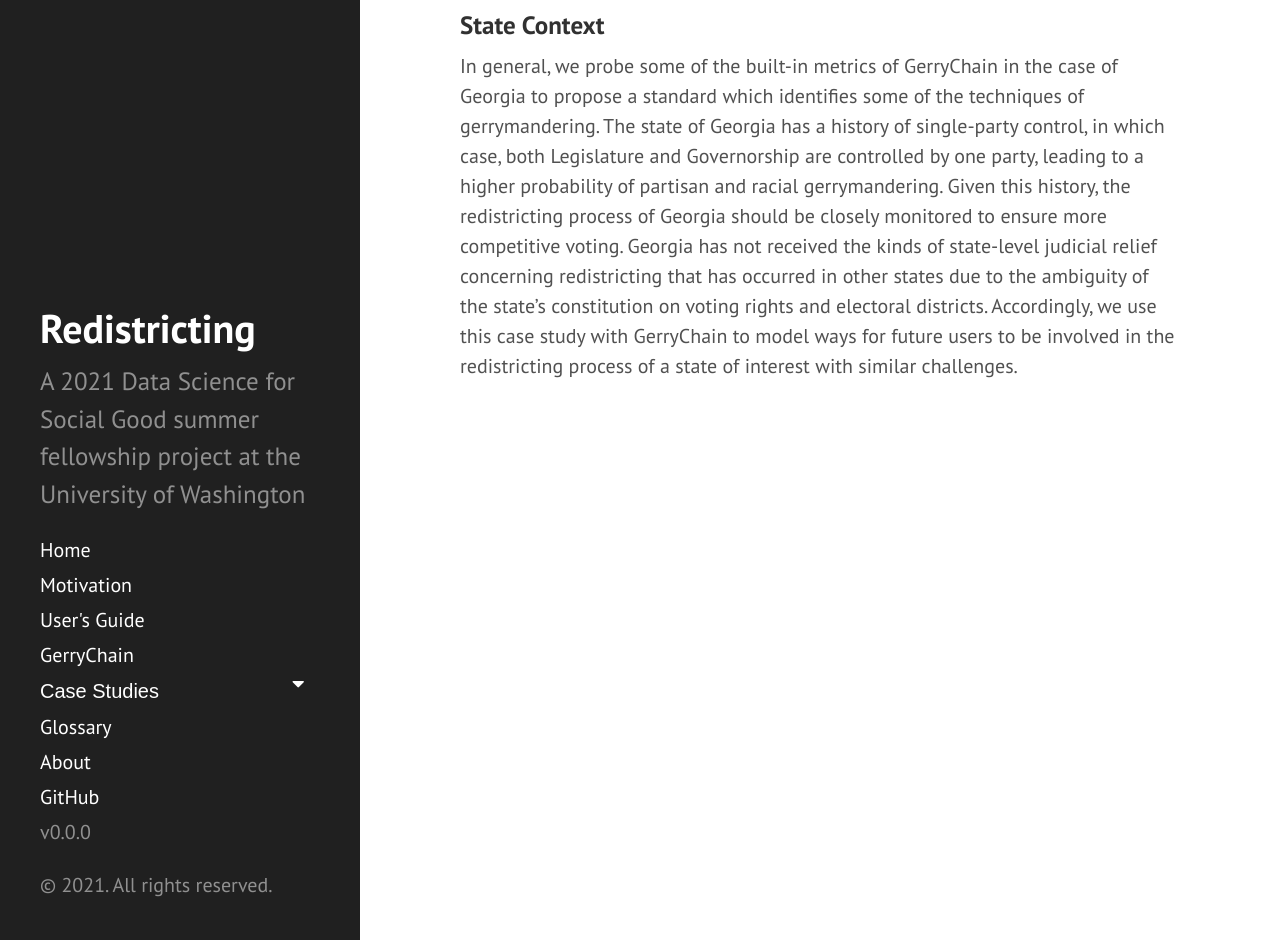
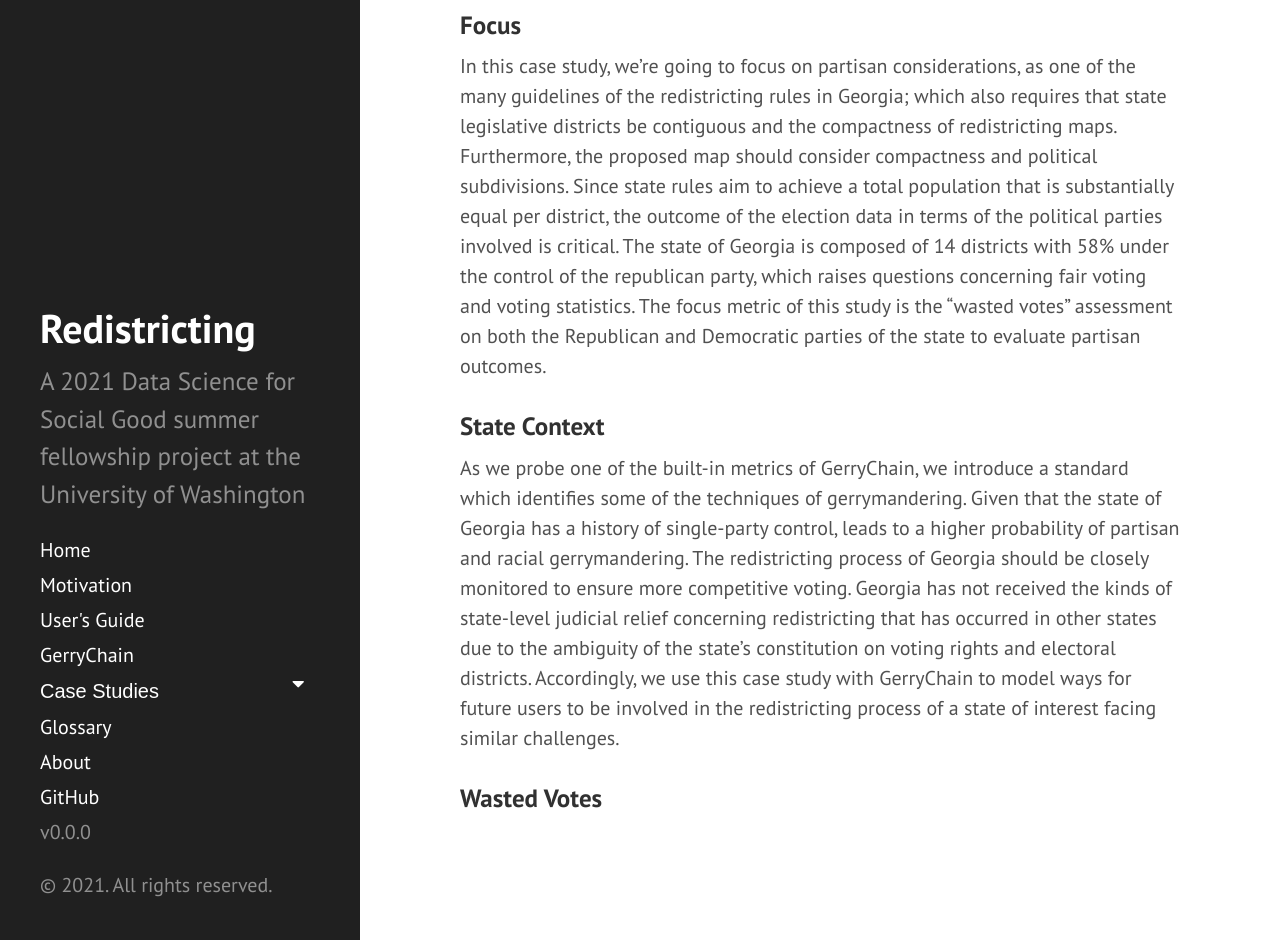
Before and after one commit to uwescience/DSSG2021-redistricting-website, a Jekyll site: the page built from georgia.md, in a window 1280 px wide and 1400 px high. Shown: the part 460-1400 px from the top of the window. Built offline with Jekyll 4.4.1, drawn with Linux system fonts in a browser that asks for light colours.

Commit message:
Update georgia.md

```diff
--- a/georgia.md
+++ b/georgia.md
@@ -5,5 +5,11 @@ title: Georgia
 
 ![GA](https://user-images.githubusercontent.com/83964372/129905764-6f9102d7-c061-404d-871e-57b7bc2e8840.gif)
 
+### Focus
+
+In this case study, we’re going to focus on partisan considerations, as one of the many guidelines of the redistricting rules in Georgia; which also requires that state legislative districts be contiguous and the compactness of redistricting maps. Furthermore, the proposed map should consider compactness and political subdivisions. Since state rules aim to achieve a total population that is substantially equal per district, the outcome of the election data in terms of the political parties involved is critical. The state of Georgia is composed of 14 districts with 58% under the control of the republican party, which raises questions concerning fair voting and voting statistics. The focus metric of this study is the "wasted votes" assessment on both the Republican and Democratic parties of the state to evaluate partisan outcomes.
+
 ### State Context
-In general, we probe some of the built-in metrics of GerryChain in the case of Georgia to propose a standard which identifies some of the techniques of gerrymandering. The state of Georgia has a history of single-party control, in which case, both Legislature and Governorship are controlled by one party, leading to a higher probability of partisan and racial gerrymandering. Given this history, the redistricting process of Georgia should be closely monitored to ensure more competitive voting. Georgia has not received the kinds of state-level judicial relief concerning redistricting that has occurred in other states due to the ambiguity of the state’s constitution on voting rights and electoral districts. Accordingly, we use this case study with GerryChain to model ways for future users to be involved in the redistricting process of a state of interest with similar challenges.
+As we probe one of the built-in metrics of GerryChain, we introduce a standard which identifies some of the techniques of gerrymandering. Given that the state of Georgia has a history of single-party control, leads to a higher probability of partisan and racial gerrymandering. The redistricting process of Georgia should be closely monitored to ensure more competitive voting. Georgia has not received the kinds of state-level judicial relief concerning redistricting that has occurred in other states due to the ambiguity of the state’s constitution on voting rights and electoral districts. Accordingly, we use this case study with GerryChain to model ways for future users to be involved in the redistricting process of a state of interest facing similar challenges.
+
+### Wasted Votes
```
